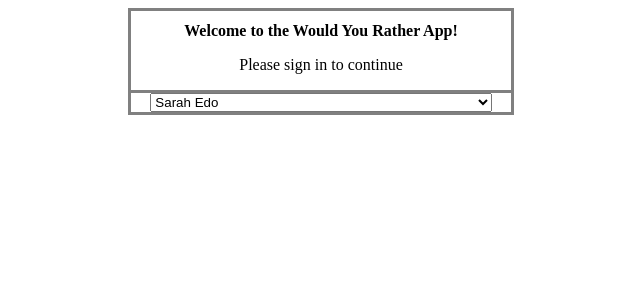
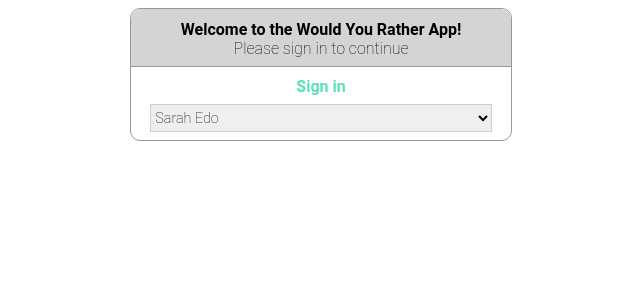
Before and after one commit to evmiguel/would-you-rather, a React (Create React App) app: page / in a window 1280 px wide. Shown: the top 300 px of the page, without its empty margins (319-959 px from the left). Built offline with nearby package versions, Linux system fonts and the light colour scheme.

Commit message:
minor: styling sign-in page

```diff
--- a/src/components/SignIn.js
+++ b/src/components/SignIn.js
@@ -8,8 +8,9 @@ class SignIn extends Component {
 			<div className='sign-in-page'>
 				<div className='sign-in-text'>
 					<h1 className='sign-in-welcome'>Welcome to the Would You Rather App!</h1>
-					<p>Please sign in to continue</p>
+					<p className='sign-in-p'>Please sign in to continue</p>
 				</div>
+				<h1 className='sign-in-prompt-text'>Sign in</h1>
 				<select className='sign-in-select'>
 					{
 						users.map(user => ((
--- a/src/index.css
+++ b/src/index.css
@@ -6,6 +6,9 @@ html, body, .App {
 /**
  SIGN-IN PAGE STYLING
 */
+
+@import url('https://fonts.googleapis.com/css?family=Roboto:100,500');
+
 .sign-in-page {
 	height: 50%;
     width: 65%;
@@ -13,22 +16,46 @@ html, body, .App {
     flex-flow: column nowrap;
     margin: 0 auto;
     text-align: center;
-    border: gray;
+    border: #9a9797;
     border-style: solid;
+    border-width: thin;
+    border-radius: 10px;
 }
 
-.sign-in-welcome {
+.sign-in-prompt-text, .sign-in-welcome {
 	font-size: 1em;
+	margin-bottom: 0;
+}
+
+.sign-in-prompt-text {
+	color: #59e0bd;
+	font-family: 'Roboto', sans-serif;
+}
+
+.sign-in-p {
+	margin: 0 0 .5em;
+	font-family: 'Roboto', sans-serif;
+	font-weight: lighter;
 }
 
 .sign-in-text {
-	border-bottom: gray;
+	border-bottom: #9a9797;
     border-bottom-style: solid;
+    border-bottom-width: thin;
+    background: #d3d4d4;
+    border-top-left-radius: 10px;
+    border-top-right-radius: 10px;
+    font-family: 'Roboto', sans-serif;
 }
 
 .sign-in-select {
-	margin: 0 auto;
+	margin: .5em auto;
 	width: 90%;
+	border: 1px solid #ccc;
+    font-size: .9em;
+    height: 2em;
+	font-family: 'Roboto', sans-serif;
+	font-weight: lighter;
 }
 
 @media screen and (max-width: 460px) {
@@ -43,7 +70,7 @@ html, body, .App {
 	}
 }
 
-@media screen and (min-width: 900px) {
+@media screen and (min-width: 915px) {
 	.sign-in-page {
 	    width: 30%;
 	}
```
